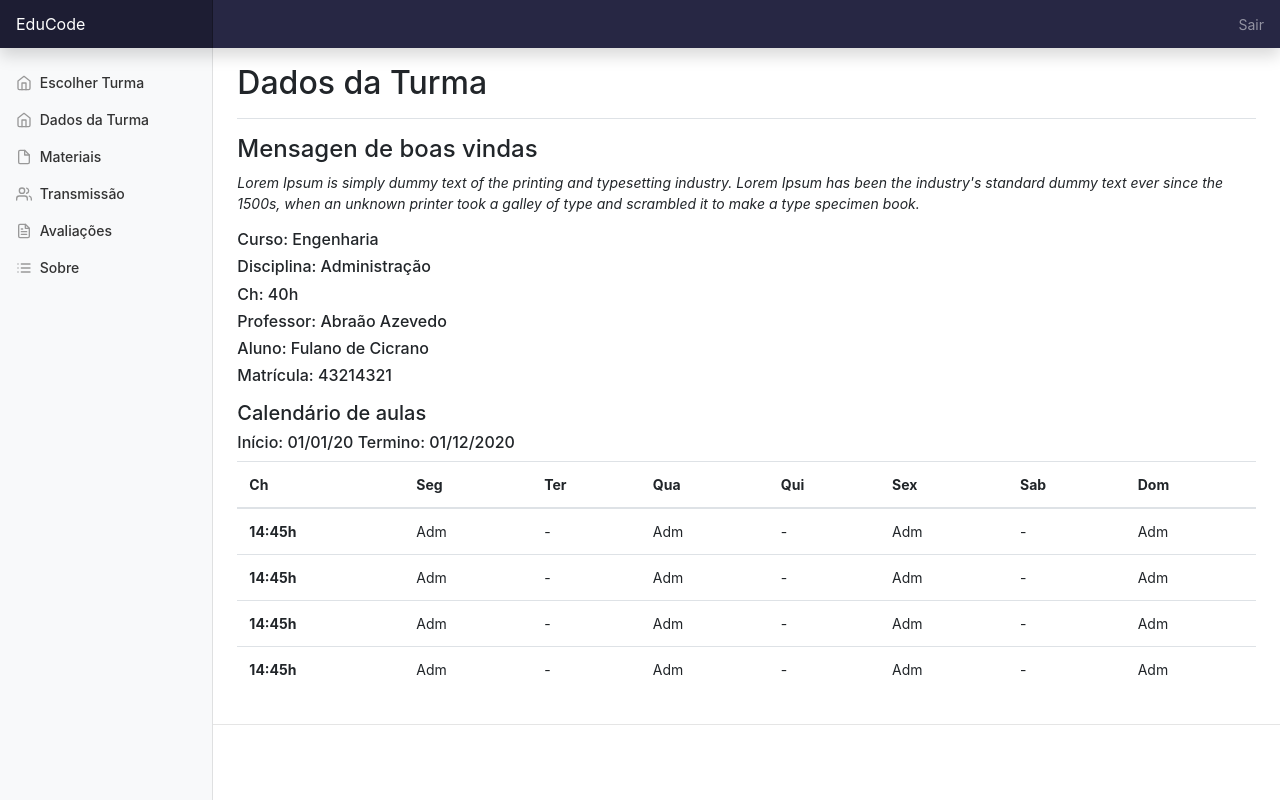
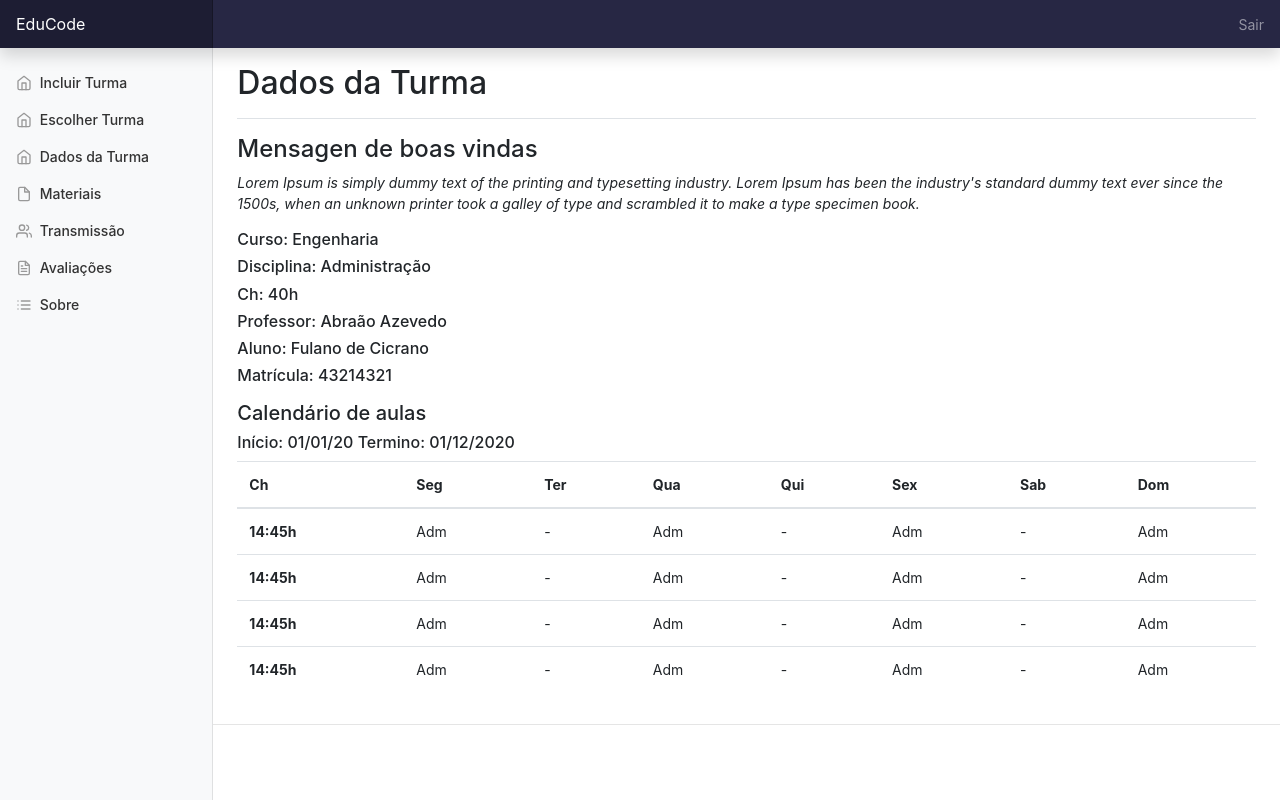
Before and after one commit to abraaonma/educode, a PHP site: page /dashboard/index.php in a window 1280 px wide. Run offline with PHP 8.4, Linux system fonts and the light colour scheme; some libraries are stand-ins or nearby versions.

Commit message:
Atualização de dashboard

```diff
--- /dev/null
+++ b/assets/dist/css/color-tag.css
@@ -0,0 +1,87 @@
+/* Label CSS*/
+
+.box-label{
+    width:100%;
+    height:255;
+    text-align:center;
+    padding:50px;
+    margin:0;
+    font-size: 15pt;
+    font-variant:small-caps;
+    border-radius:3px;
+}
+
+.color-tag-defaut{
+    background-color:#dbdbdb;
+    color: #000;
+}
+
+.color-tag-light-violet{
+    background-color:#d6a5ff;
+    color: #000;
+}
+
+.color-tag-gray{
+    background-color: #808080;
+    color: #fff;
+}
+
+.color-tag-light-blue{
+    background-color: #adadff;
+    color: #000;
+}
+
+/* CSS */
+--light-pink: hsla(0, 32%, 100%, 1);
+--deep-champagne: hsla(33, 35%, 100%, 1);
+--lemon-yellow-crayola: hsla(62, 29%, 100%, 1);
+--tea-green: hsla(110, 25%, 100%, 1);
+--celeste: hsla(185, 39%, 100%, 1);
+--baby-blue-eyes: hsla(217, 37%, 100%, 1);
+--maximum-blue-purple: hsla(249, 30%, 100%, 1);
+--mauve: hsla(300, 22%, 100%, 1);
+--baby-powder: hsla(60, 1%, 100%, 1);
+
+/* SCSS HEX */
+$light-pink: #ffadadff;
+$deep-champagne: #ffd6a5ff;
+$lemon-yellow-crayola: #fdffb6ff;
+$tea-green: #caffbfff;
+$celeste: #9bf6ffff;
+$baby-blue-eyes: #a0c4ffff;
+$maximum-blue-purple: #bdb2ffff;
+$mauve: #ffc6ffff;
+$baby-powder: #fffffcff;
+
+/* SCSS HSL */
+$light-pink: hsla(0, 32%, 100%, 1);
+$deep-champagne: hsla(33, 35%, 100%, 1);
+$lemon-yellow-crayola: hsla(62, 29%, 100%, 1);
+$tea-green: hsla(110, 25%, 100%, 1);
+$celeste: hsla(185, 39%, 100%, 1);
+$baby-blue-eyes: hsla(217, 37%, 100%, 1);
+$maximum-blue-purple: hsla(249, 30%, 100%, 1);
+$mauve: hsla(300, 22%, 100%, 1);
+$baby-powder: hsla(60, 1%, 100%, 1);
+
+/* SCSS RGB */
+$light-pink: rgba(255, 173, 173, 1);
+$deep-champagne: rgba(255, 214, 165, 1);
+$lemon-yellow-crayola: rgba(253, 255, 182, 1);
+$tea-green: rgba(202, 255, 191, 1);
+$celeste: rgba(155, 246, 255, 1);
+$baby-blue-eyes: rgba(160, 196, 255, 1);
+$maximum-blue-purple: rgba(189, 178, 255, 1);
+$mauve: rgba(255, 198, 255, 1);
+$baby-powder: rgba(255, 255, 252, 1);
+
+/* SCSS Gradient */
+$gradient-top: linear-gradient(0deg, #ffadadff, #ffd6a5ff, #fdffb6ff, #caffbfff, #9bf6ffff, #a0c4ffff, #bdb2ffff, #ffc6ffff, #fffffcff);
+$gradient-right: linear-gradient(90deg, #ffadadff, #ffd6a5ff, #fdffb6ff, #caffbfff, #9bf6ffff, #a0c4ffff, #bdb2ffff, #ffc6ffff, #fffffcff);
+$gradient-bottom: linear-gradient(180deg, #ffadadff, #ffd6a5ff, #fdffb6ff, #caffbfff, #9bf6ffff, #a0c4ffff, #bdb2ffff, #ffc6ffff, #fffffcff);
+$gradient-left: linear-gradient(270deg, #ffadadff, #ffd6a5ff, #fdffb6ff, #caffbfff, #9bf6ffff, #a0c4ffff, #bdb2ffff, #ffc6ffff, #fffffcff);
+$gradient-top-right: linear-gradient(45deg, #ffadadff, #ffd6a5ff, #fdffb6ff, #caffbfff, #9bf6ffff, #a0c4ffff, #bdb2ffff, #ffc6ffff, #fffffcff);
+$gradient-bottom-right: linear-gradient(135deg, #ffadadff, #ffd6a5ff, #fdffb6ff, #caffbfff, #9bf6ffff, #a0c4ffff, #bdb2ffff, #ffc6ffff, #fffffcff);
+$gradient-top-left: linear-gradient(225deg, #ffadadff, #ffd6a5ff, #fdffb6ff, #caffbfff, #9bf6ffff, #a0c4ffff, #bdb2ffff, #ffc6ffff, #fffffcff);
+$gradient-bottom-left: linear-gradient(315deg, #ffadadff, #ffd6a5ff, #fdffb6ff, #caffbfff, #9bf6ffff, #a0c4ffff, #bdb2ffff, #ffc6ffff, #fffffcff);
+$gradient-radial: radial-gradient(#ffadadff, #ffd6a5ff, #fdffb6ff, #caffbfff, #9bf6ffff, #a0c4ffff, #bdb2ffff, #ffc6ffff, #fffffcff);
--- a/dashboard/index.php
+++ b/dashboard/index.php
@@ -2,8 +2,11 @@
 
 <?php
     // Menus do dashboard acionando biblioteca "libphp" a partir da pasta "dashboard"
-    if(isset($_POST['escolher'])){
-        include_once('../libphp/escolherturma.php');
+    if(isset($_POST['incluir-turma'])){
+        include_once('../libphp/incluir-turma.php');
+    }
+    elseif(isset($_POST['escolher'])){
+        include_once('../libphp/escolher-turma.php');
     }
     elseif(isset($_POST['materiais'])){
     include_once('../libphp/materiais.php');
--- a/dashboard/top.php
+++ b/dashboard/top.php
@@ -16,6 +16,7 @@
 
     <!-- Bootstrap core CSS -->
 <link href="../assets/dist/css/bootstrap.css" rel="stylesheet">
+<link rel="stylesheet" href="../assets/dist/css/color-tag.css">
 
     <style>
       .bd-placeholder-img {
@@ -55,6 +56,12 @@
       <div class="sidebar-sticky pt-3">
         <form method="POST">
         <ul class="nav flex-column">
+        <li class="nav-item">
+            <button class="<?php if(isset($_POST['incluir-turma'])){ echo "nav-link active"; }else{ echo "nav-link"; } ?>" name="incluir-turma">
+              <span data-feather="home"></span>
+              Incluir Turma <span class="sr-only">(current)</span>
+            </button>
+          </li>
         <li class="nav-item">
             <button class="<?php if(isset($_POST['escolher'])){ echo "nav-link active"; }else{ echo "nav-link"; } ?>" name="escolher">
               <span data-feather="home"></span>
--- a/libphp/escolherturma.php
+++ b/libphp/escolher-turma.php
@@ -23,7 +23,7 @@
 
                   <div class="card mb-4 shadow-sm">
 
-                    <label style="width:100%; height:255; text-align:center; background-color:#dbdbdb; padding:50px; color:#000; margin:0; font-size: 15pt; font-variant:small-caps; border-radius:3px;" >'. $row['nome_cursos'] .'</label>
+                    <label class="box-label color-tag-defaut">'. $row['nome_cursos'] .'</label>
 
                   <div class="card-body">
 
@@ -33,7 +33,7 @@
 
                       <div class="btn-group">
 
-                        <button type="button" class="btn btn-success">Entrar na sala</button>
+                        <button type="button" class="btn btn-link">Entrar na sala</button>
 
                       </div>
 
```
Also changed, not shown: libphp/db/dc_cursos.sql (added, +77 -0 lines), libphp/incluir-turma.php (added, +66 -0 lines), assets/dist/css/palette.svg (added).
